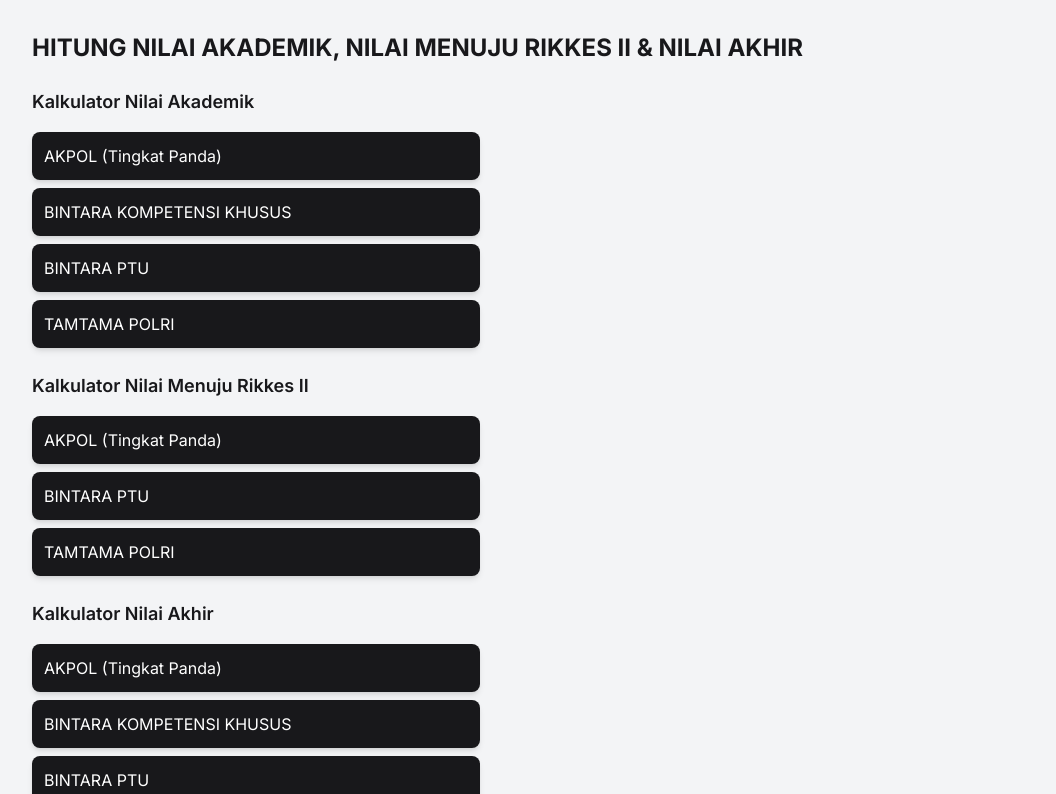
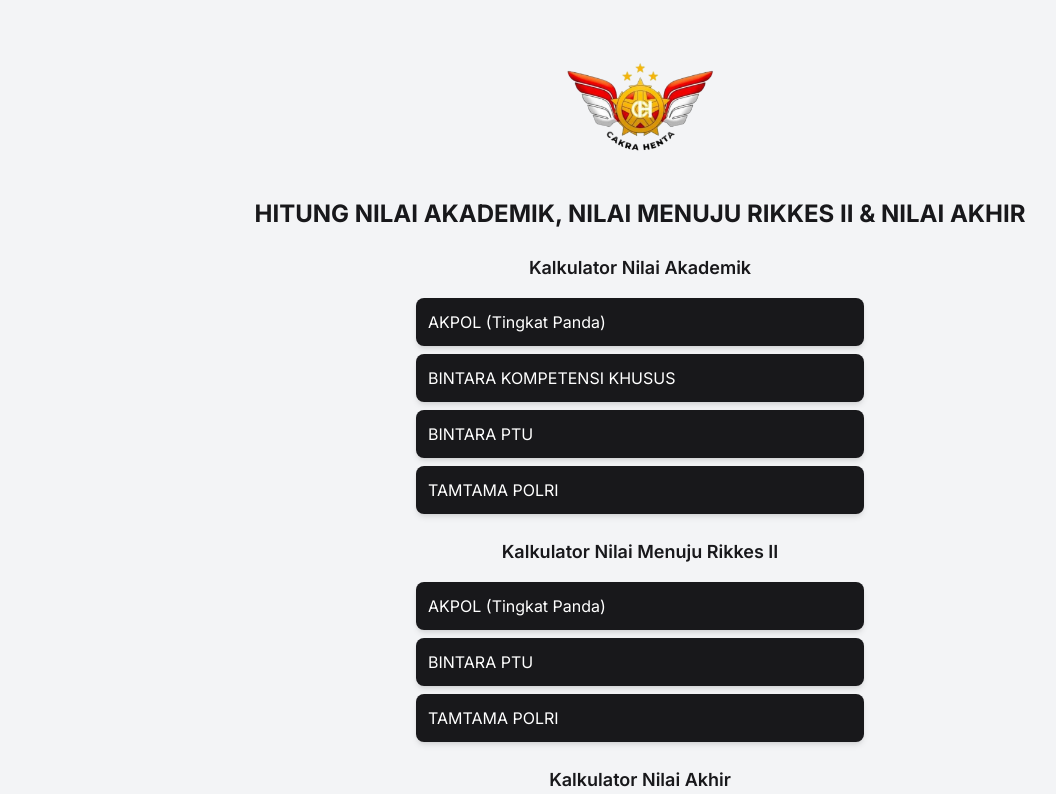
Before and after one commit to alwirifa/kalkulatorPolri, a Next.js app: page /calculator in a window 1280 px wide. Shown: the top 794 px of the page, without its empty margins (0-1056 px from the left). Built offline with nearby package versions, Linux system fonts and the light colour scheme.

Commit message:
add logo

```diff
--- a/app/calculator/page.tsx
+++ b/app/calculator/page.tsx
@@ -2,16 +2,20 @@
 
 import Link from 'next/link'
 import React from 'react'
+import Image from 'next/image'
 
 type Props = {}
 
 const Calculator = (props: Props) => {
   return (
-    <div className="flex flex-col gap-6 p-8 bg-gray-100 min-h-screen">
-      <h1 className="text-2xl font-bold text-zinc-900">HITUNG NILAI AKADEMIK, NILAI MENUJU RIKKES II & NILAI AKHIR</h1>
+    <div className="flex flex-col gap-6 p-8 bg-gray-100 min-h-screen items-center">
+      <div className="flex flex-col items-center">
+        <Image src="/icons/logo.png" height={150} width={150} alt="logo" />
+        <h1 className="text-lg xl:text-2xl font-bold text-zinc-900 mt-4">HITUNG NILAI AKADEMIK, NILAI MENUJU RIKKES II & NILAI AKHIR</h1>
+      </div>
 
       <div className="flex flex-col gap-4 w-full max-w-md">
-        <h2 className="text-lg font-semibold text-zinc-900">Kalkulator Nilai Akademik</h2>
+        <h2 className="text-lg text-center font-semibold text-zinc-900">Kalkulator Nilai Akademik</h2>
         <div className="flex flex-col gap-2">
           <Link href={'/calculator/akademikAkpol'}>
             <p className="cursor-pointer block p-3 bg-zinc-900 text-white rounded-lg shadow-md hover:bg-zinc-800 transition-colors">
@@ -37,7 +41,7 @@ const Calculator = (props: Props) => {
       </div>
 
       <div className="flex flex-col gap-4 w-full max-w-md">
-        <h2 className="text-lg font-semibold text-zinc-900">Kalkulator Nilai Menuju Rikkes II</h2>
+        <h2 className="text-lg text-center  font-semibold text-zinc-900">Kalkulator Nilai Menuju Rikkes II</h2>
         <div className="flex flex-col gap-2">
           <Link href={'/calculator/rikes2Akpol'}>
             <p className="cursor-pointer block p-3 bg-zinc-900 text-white rounded-lg shadow-md hover:bg-zinc-800 transition-colors">
@@ -58,7 +62,7 @@ const Calculator = (props: Props) => {
       </div>
 
       <div className="flex flex-col gap-4 w-full max-w-md">
-        <h2 className="text-lg font-semibold text-zinc-900">Kalkulator Nilai Akhir</h2>
+        <h2 className="text-lg text-center  font-semibold text-zinc-900">Kalkulator Nilai Akhir</h2>
         <div className="flex flex-col gap-2">
           <Link href={'/calculator/nilaiAkhirAkpol'}>
             <p className="cursor-pointer block p-3 bg-zinc-900 text-white rounded-lg shadow-md hover:bg-zinc-800 transition-colors">
```
